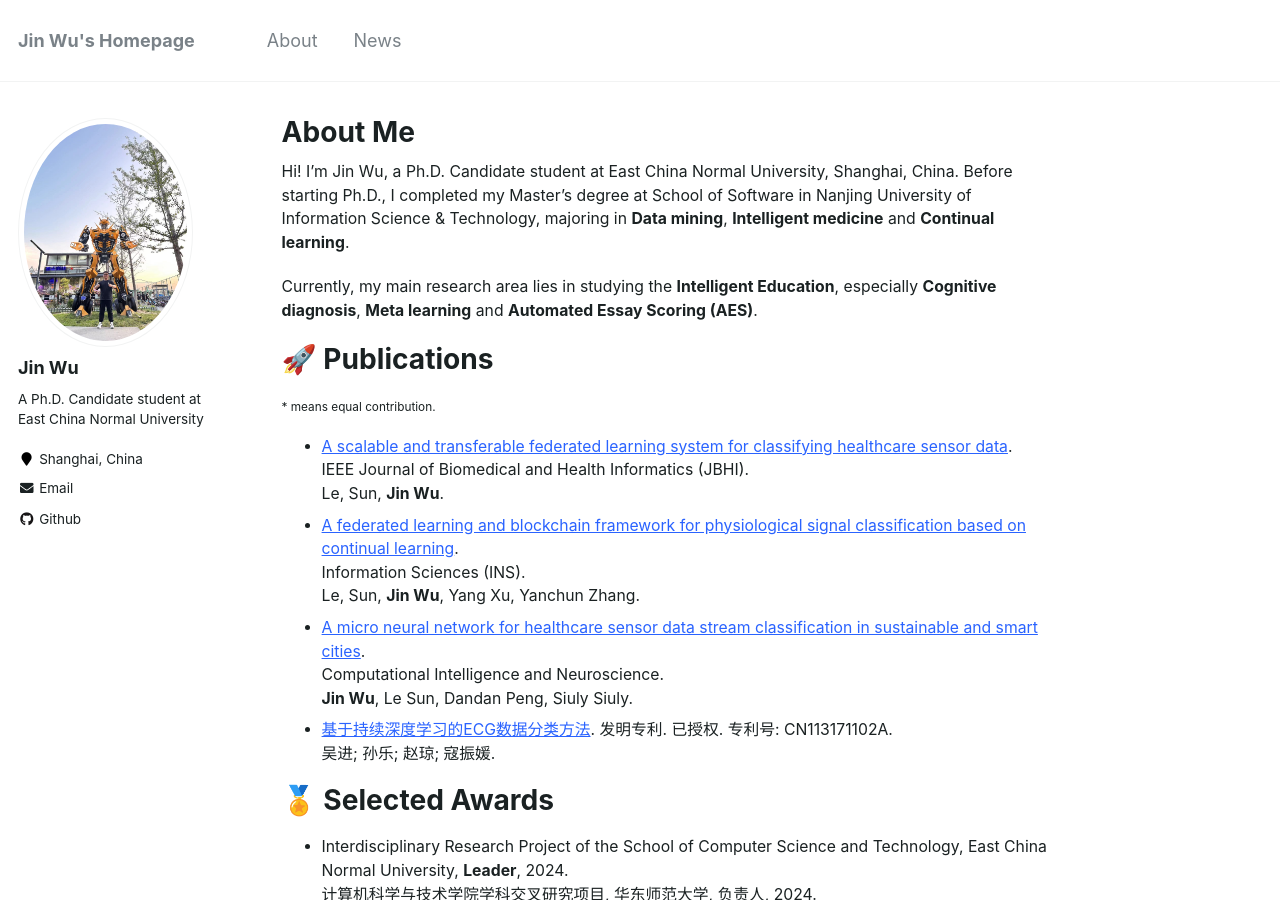
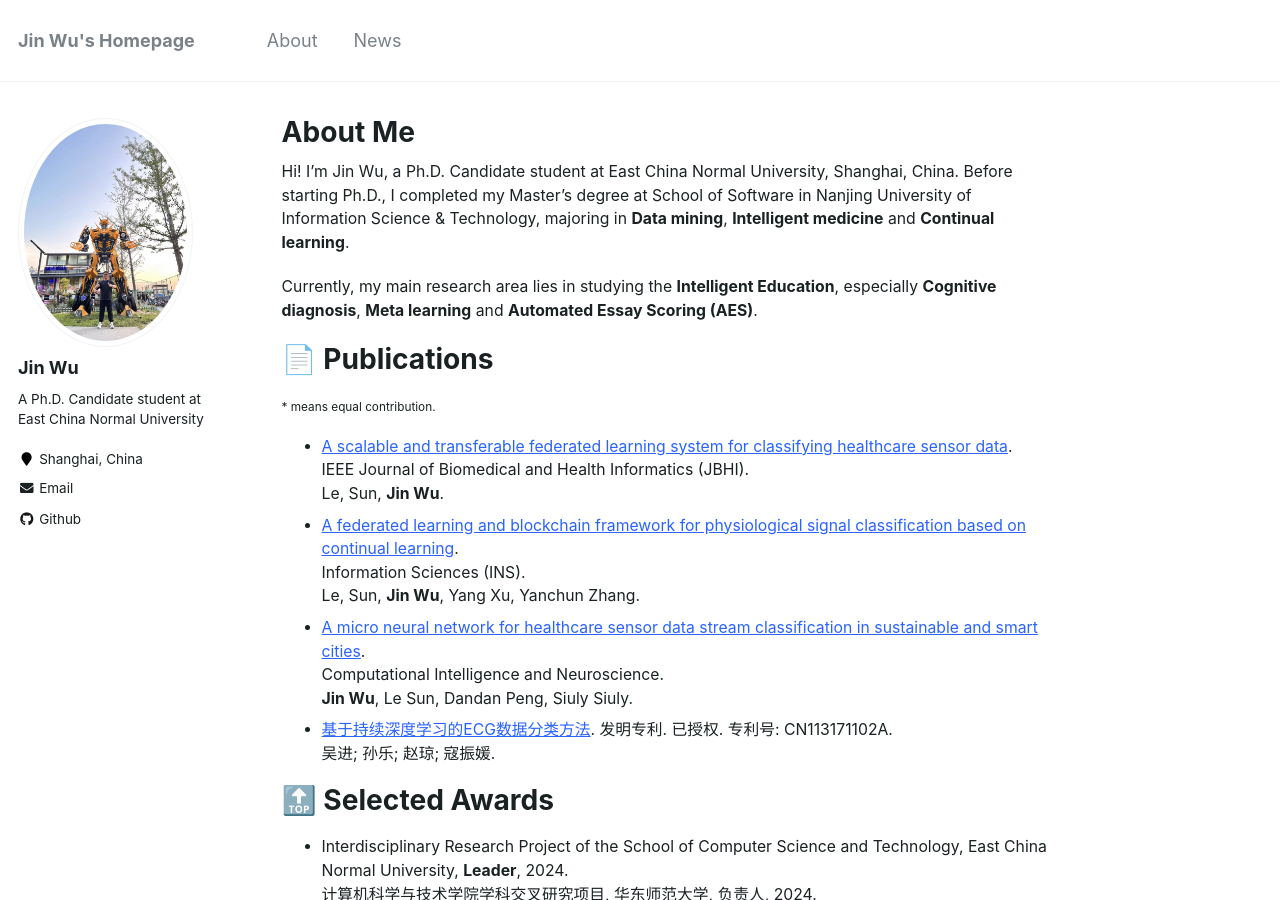
Before and after one commit to WooTzins/WooTzins.github.io, a Jekyll site: the page built from _pages/about.md, in a window 1280 px wide and 900 px high. Built offline with Jekyll 4.4.1, drawn with Linux system fonts in a browser that asks for light colours; comment, search, counter and statistics services are not loaded.

```diff
--- a/_pages/about.md
+++ b/_pages/about.md
@@ -13,7 +13,7 @@ Hi! I'm Jin Wu, a Ph.D. Candidate student at East China Normal University, Shang
 Currently, my main research area lies in studying the **Intelligent Education**, especially **Cognitive diagnosis**, **Meta learning** and **Automated Essay Scoring (AES)**.
 
 
-🚀 Publications
+📄 Publications
 ======
 <sub>\* means equal contribution. </sub>
 
@@ -30,7 +30,7 @@ Le, Sun, **Jin Wu**, Yang Xu, Yanchun Zhang.
   吴进; 孙乐; 赵琼; 寇振媛.
 
 
-🏅️ Selected Awards
+🔝 Selected Awards
 ======
 
 * Interdisciplinary Research Project of the School of Computer Science and Technology, East China Normal University, **Leader**, 2024.
```
